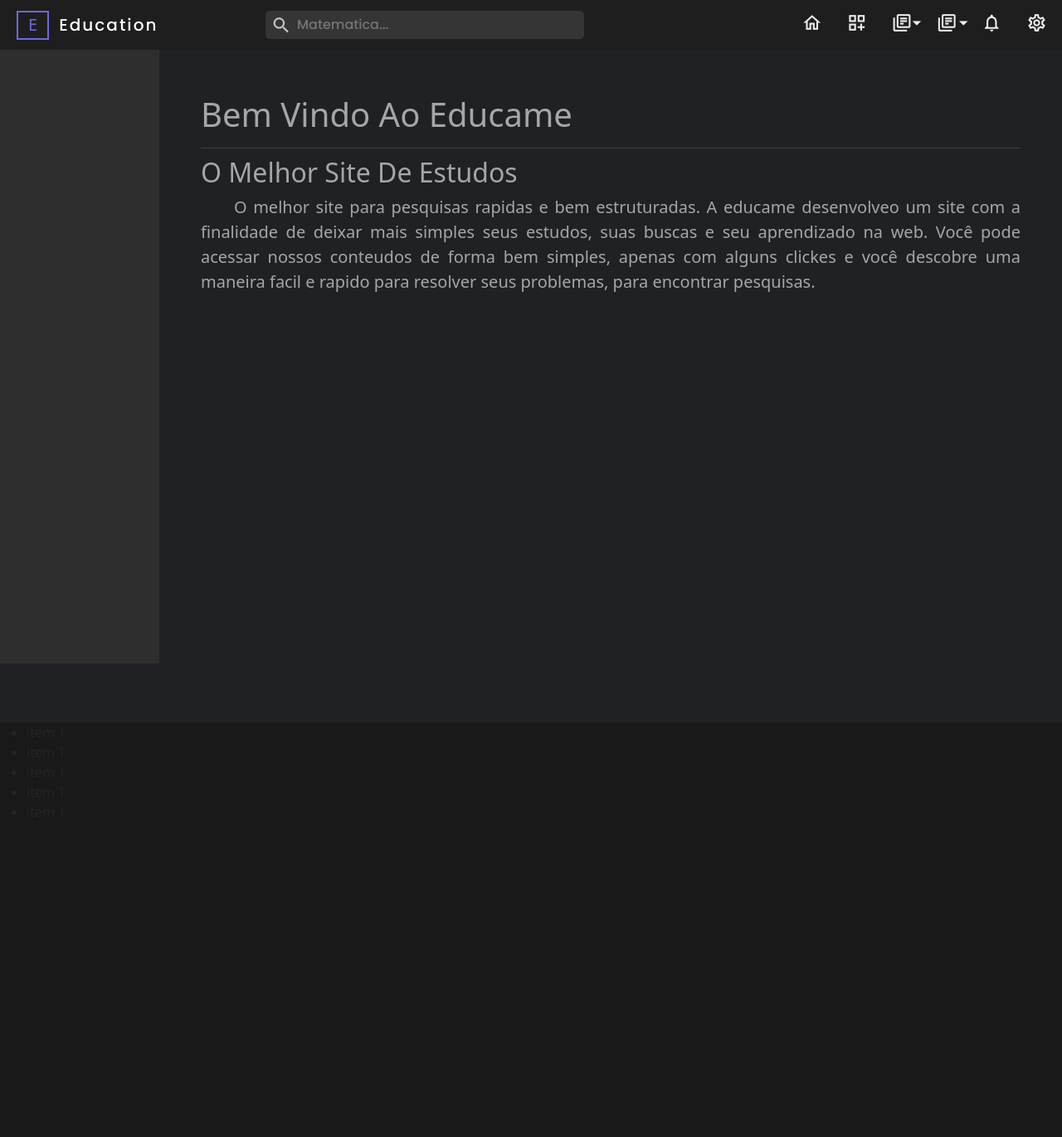
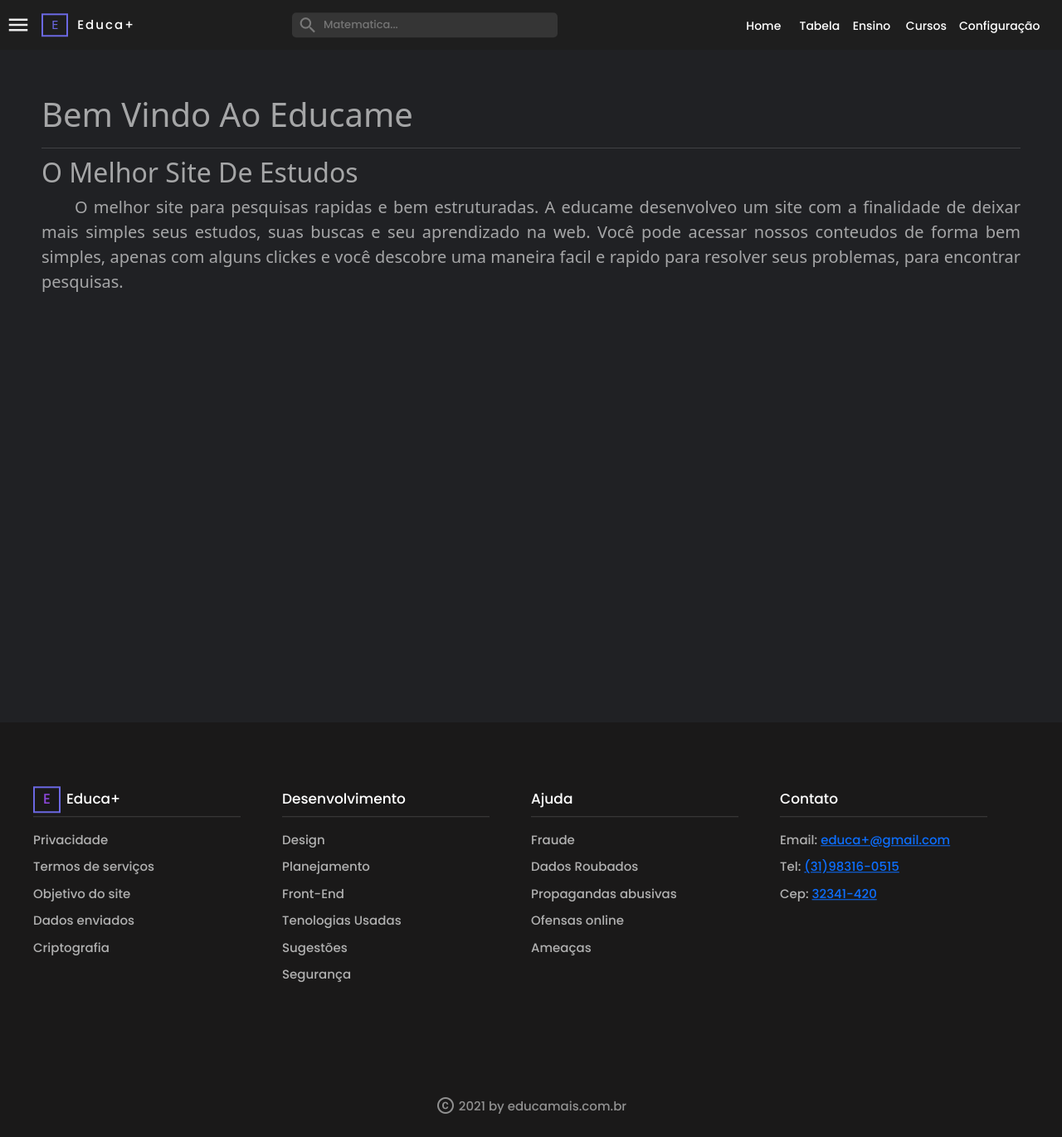
Before and after one commit to Hudson1998/educame, a PHP site: page /inicio.php in a window 1280 px wide. Shown: the whole page at 83% size. Run offline with PHP 8.4, Linux system fonts and the light colour scheme; data that the repository does not hold is empty; some libraries are stand-ins or nearby versions.

Commit message:
Update page inicio.php v.2

```diff
--- a/css/estilo.css
+++ b/css/estilo.css
@@ -13,26 +13,28 @@ body{
 }
 .menu{
   position: relative;
-  left: 0px;
+  left: 7px;
   top: 50%;
   transform: translate(0%,-50%);
   color: #EDEDED;
-  font-size: 45px;
-  display: none;
+  font-size: 30px;
+}
+.menu:hover{
+  cursor: pointer;
 }
 .logoTipo{
   position: absolute;
   top: 50%;
   transform: translate(0%,-50%);
   text-decoration: none;
-  font-size: 20px;
+  font-size: 15px;
   padding-left: 20px;
 }
 .logoE{
   color: #6B68E2;
   border:2px solid #6B68E2;
   position: relative;
-  padding:1px 12px 3px 12px;
+  padding:1px 10px 3px 10px;
   margin-right: 7px;
 }
 .nomePrinci{
@@ -42,16 +44,16 @@ body{
 }
 #lupa{
   position: absolute;
-  color: #C7C4C4;
+  color: #787878;
   font-size: 25px;
   width: 0px;
   top: 50%;
   transform: translate(0%,-50%);
-  left: 25.5%;
+  left: 28.0%;
 }
 #search{
   position: absolute;
-  width: 30%;
+  width: 25%;
   background: rgba(255,255,255,.1);
   top: 50%;
   left: 40%;
@@ -62,7 +64,7 @@ body{
   padding-left: 38px;
   color: #fff;
   font-family: 'Poppins';
-
+  font-size: 13px;
 }
 #search:focus{
   outline: none;
@@ -70,14 +72,27 @@ body{
 }
 .nav-rigth{
   position: absolute;
-  right: 20px;
+  right: 5%;
   top: 50%;
   transform: translate(0%,-50%);
   list-style: none;
 }
 .nav-rigth li{
   display: inline-block;
-  width: 50px
+  width: 60px;
+  border:none;
+}
+.nav-rigth li .topHeader{
+  text-decoration: none;
+  color: #fff;
+  text-transform: capitalize;
+  font-family: 'poppins';
+  padding-bottom: 5px;
+  font-size: 14px;
+  text-align: ;
+}
+.nav-rigth li a:hover{
+  color: #929292
 }
 .nav-rigth .material-icons-outlined{
   color: #EDEDED;
@@ -100,16 +115,16 @@ ul li:hover .material-icons-outlined{
 }
 /* editando o submenu superior */
 #navegacao ul ul{
-  display: block;
+  display: static;
   position: absolute;
-  margin-top: 14px;
+  margin-top: 17px;
   width: 300px;
-  right: 20px;
+  right: 10px;
   border: none;
   display: none;
+  box-sizing: border-box;
 }
 #navegacao ul ul li{
-  position: relative;
   display: block;
   width: 100%;
   color: #fff;
@@ -127,17 +142,10 @@ ul li:hover .material-icons-outlined{
   line-height:40px;
   text-decoration: none;
   padding-left: 20px;
-  border: none;
   margin: 0;
-  background: #D3D3D3;
-  color: #2C2C2C;
+  background: #2C2C2C;
+  color: #9E9E9E;
   font-family: 'Poppins'
-}
-.linha hr{
-  position: absolute;
-  left: 0;
-  width: 100%;
-  border-bottom: 1px solid #B6B6B6;
 }
 #navegacao ul ul li:hover .item{
   background: #4040FC;
@@ -176,7 +184,7 @@ section h1, h2{
 section{
   margin-top: 64px;
   display: inline-block;
-  width: 85%;
+  width: 100%;
   float: right;
   padding:50px;
   text-align: justify;
@@ -248,11 +256,11 @@ section h1, h2{
 /*---------------------------------------------------*/
 .submenu{
   position: fixed;
-  width: 15%;
+  width: 0%;
+  display: none;
   padding-top: 56px;
   height: 100%;
   background-color: #EBEBEB;
-  display: block;
   box-sizing: border-box;
   color: #575757;
   font-size: 13px;
@@ -322,15 +330,6 @@ section h1, h2{
   color: #fff;
   border-left:2px solid #345AFF;
 }
-
-/*---------------------Footer--------------------------*/
-footer{
-  width: 100%;
-  height: 500px;
-  display: flex;
-  bottom: 0;
-  background-color: #1a1919;
-}
 /*--------barra de rolagem----------------------*/
 .submenu::-webkit-scrollbar {
   width: 10px;
@@ -360,3 +359,85 @@ footer{
   font-size: 14px;
   color: #fff
 }
+footer .listasFooter{
+  position: absolute;
+  display: inline-block;
+  float: top;
+  width: 80%;
+  height: 370px;
+  /*background:#343434;*/
+  top: 10%;
+  left: 50%;
+  transform: translate(-50%,0%);
+  box-sizing: border-box;
+}
+footer .copyFooter{
+  position: absolute;
+  top: 90%;
+  width: 80%;
+  height: 50px;
+  left: 50%;
+  transform: translate(-50%,0%);
+  text-align: center;
+   color: #919191;
+}
+.copyIcon{
+  vertical-align: -6px;
+}
+footer .listaPrinciF{
+  position: absolute;
+  display: flex;
+  /*background: red;*/
+  padding: 0;
+  top: 40%;
+  left: 50%;
+  transform: translate(-50%,-50%);
+  box-sizing: border-box;
+
+}
+footer ul ul{
+  position: relative;
+  top: 0%;
+ /* left: -10%;*/
+  transform: translate(0%,0%);
+  display: inline-block;
+  padding: 0;
+}
+footer .tituloF{
+  position: relative;
+  display: inline-block;
+  /*background: yellow;*/
+  margin-right: 50px;
+  box-sizing: border-box;
+  width: 250px;
+}
+footer .tituloF span{
+  color: #fff;
+  font-size: 17px;
+}
+footer ul li li{
+  display: block;
+  margin: 0;
+  top: 0%;
+  left: 0%;
+  transform: translate(0%,-0%);
+  margin-top: 10px;
+  width: auto;
+}
+footer hr{
+  margin: 7px 0px 7px 0px;
+}
+footer{
+  position: relative;
+  box-sizing: border-box;
+  width: 100%;
+  height: 500px;
+  display:flex;
+  bottom: 0;
+  float: right;
+  background-color: #1a1919;
+  z-index: -2;
+  color: #B0B0B0;
+  font-family: 'poppins';
+  font-size: 15px;
+}
--- a/css/tabela.css
+++ b/css/tabela.css
@@ -15,10 +15,9 @@ section{
 }
 .material-icons{
 	color: #A4A4A4;
-	font-size: 18px;
+	font-size: 19px;
 	margin-left: 15px
 }
-
 .material-icons:hover{
 	cursor: pointer;
 	color: #6F5AEC
--- a/inicio.php
+++ b/inicio.php
@@ -29,31 +29,38 @@
   <title>Education</title>
 </head>
 <body>
+  <style>
 
+  </style>
   <!-- navegação superior do site -->
   <nav id="navegacao">
     <ul class="nav-rigth">
      <li title="home">
-      <a href="inicio.php">
-       <span class="material-icons-outlined">
+      <a class="topHeader" href="inicio.php">
+        home
+  <!--      <span class="material-icons-outlined">
          home
-       </span>
+       </span> -->
      </a>
    </li>
    <li title="Tabela">
-    <a href="tabela.php">
-      <span class="material-icons-outlined">
+    <a class="topHeader" href="tabela.php">
+      tabela
+     <!--  <span class="material-icons-outlined">
         dashboard_customize
-      </span>
+      </span> -->
     </a>
   </li>
   <li class="ensinoMedio" title="Ensino Básico">
-   <span class="material-icons-outlined">
+    <a class="topHeader" href="#">
+     ensino
+   </a>
+  <!--  <span class="material-icons-outlined">
      library_books
-   </span>
-   <span class="material-icons-outlined seta-estudos">
+   </span> -->
+<!--    <span class="material-icons-outlined seta-estudos">
      arrow_drop_down
-   </span>
+   </span> -->
    <ul class="ensinoMedio">
     <li class="materiaSelect"><a class="item" href="#">Matematica</a></li>
     <li class="materiaSelect"><a class="item" href="#">Português</a></li>
@@ -69,25 +76,24 @@
   </ul>
 </li>
 <li class="cursos" title="cursos">
-  <span class="material-icons-outlined">
+  <a class="topHeader" href="#">
+    cursos
+  </a>
+ <!--  <span class="material-icons-outlined">
     library_books
-  </span>
-  <span class="material-icons-outlined seta-cursos">
+  </span> -->
+ <!--  <span class="material-icons-outlined seta-cursos">
     arrow_drop_down
-  </span>
-  <ul class="cursos">
+  </span> -->
+  <ul id="cursoTable" class="cursos">
   </ul>
 </li>
-<li title="Notificação">
-  <span class="material-icons-outlined">
-    notifications
-  </span>
-</li>
 <li title="Configuração">
-  <a class="setting" href="#">
-    <span class="material-icons-outlined">
+  <a class="setting topHeader" href="#">
+    configuração
+<!--     <span class="material-icons-outlined">
      settings
-   </span>
+   </span> -->
  </a>
  <ul class="config">
    <li class="materiaSelect"><a id="tema" href="#">Tema Escuro: <span id="toggle" class="material-icons-outlined">
@@ -97,10 +103,10 @@
 </li>
 </ul>
 <!-- icone de menu antes da logo que aparece na funcao de responsivo -->
-<span class="material-icons-outlined menu">
+<span id="menu" class="material-icons-outlined menu">
  menu
 </span>
-<a class="logoTipo" href="#"><span class="logoE">E</span> <span class="nomePrinci">Education</span></a>
+<a class="logoTipo" href="#"><span class="logoE">E</span> <span class="nomePrinci">Educa+</span></a>
 
 <input id="search" type="text" placeholder="Matematica...">
 <span id="lupa" class="material-icons-outlined">
@@ -125,7 +131,7 @@
 // }
 // echo "</ul>";
 
-?>
+  ?>
 </div>
 <section style="float: right;display: inline">
   <h1>Bem vindo ao Educame</h1>
@@ -139,13 +145,55 @@
 </section>
 <!-- ---------------------------Trabalahndo no rodape do site------------------------------------ -->
 <footer class="footer">
-  <ul>
-    <li>item 1</li>
-    <li>item 1</li>
-    <li>item 1</li>
-    <li>item 1</li>
-    <li>item 1</li>
-  </ul>
+    <div class="copyFooter">
+    <span class="material-icons-outlined copyIcon">
+      copyright
+    </span>
+    2021 by educamais.com.br
+  </div>
+  <div class="listasFooter">
+    <ul class="listaPrinciF">
+      <li class="tituloF"><span><span class="logoE" style="color: #8C47DA">E</span>Educa+</span>
+        <hr>
+        <ul>
+          <li>Privacidade</li>
+          <li>Termos de serviços</li>
+          <li>Objetivo do site</li>
+          <li>Dados enviados</li>
+          <li>Criptografia</li>
+        </ul>
+      </li>
+      <li class="tituloF"><span>Desenvolvimento</span>
+        <hr>
+        <ul>
+          <li>Design</li>
+          <li>Planejamento</li>
+          <li>Front-End</li>
+          <li>Tenologias Usadas</li>
+          <li>Sugestões</li>
+          <li>Segurança</li>
+        </ul>
+      </li>
+      <li class="tituloF"><span>Ajuda</span>
+        <hr>
+        <ul>
+          <li>Fraude</li>
+          <li>Dados Roubados</li>
+          <li>Propagandas abusivas</li>
+          <li>Ofensas online</li>
+          <li>Ameaças</li>
+        </ul>
+      </li>
+      <li class="tituloF"><span>Contato</span>
+        <hr>
+        <ul>
+          <li>Email: <a href="#">educa+@gmail.com</a></li>
+          <li>Tel: <a href="#">(31)98316-0515</a></li>
+          <li>Cep: <a href="#">32341-420</a></li>
+        </ul>
+      </li>
+    </ul>
+  </div>
 </footer>
 <!-- ---------------------Script no fim do site para inclusao do bootstrap---------------------- -->
 <script src="https://cdn.jsdelivr.net/npm/bootstrap@5.0.0-beta3/dist/js/bootstrap.bundle.min.js" integrity="sha384-JEW9xMcG8R+pH31jmWH6WWP0WintQrMb4s7ZOdauHnUtxwoG2vI5DkLtS3qm9Ekf" crossorigin="anonymous">
```
Also changed, not shown: js/script.js (+38 -4 lines), tabela.php (+57 -58 lines).
